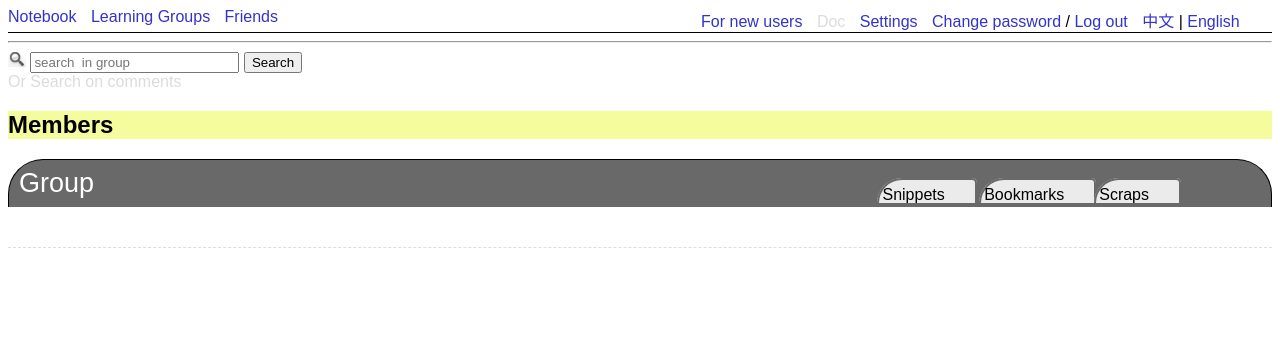
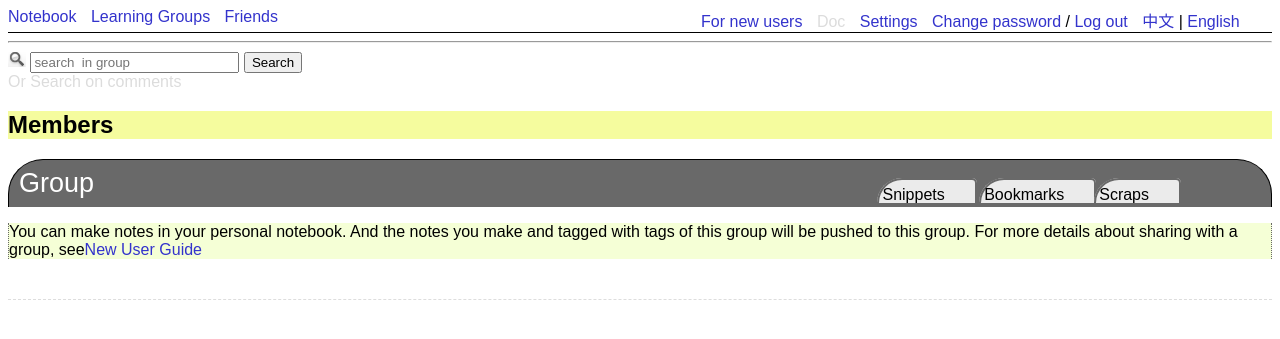
Before and after one commit to yejia/osl_notebook, a Django app: template templates/social/group_notes.html in a window 1280 px wide. Shown: the top 339 px of the page. Run offline with Django 3.2, Linux system fonts and the light colour scheme; the template is opened without the code that fills it, so the values that code supplies are empty; parts of the project's set-up code (start-up, migrations or seed data) failed here and were passed over.

Commit message:
add a help info to group page

```diff
--- a/templates/social/group_notes.html
+++ b/templates/social/group_notes.html
@@ -65,6 +65,9 @@
 {% endif %}
 </p>
 
+<p>{% trans "You can make notes in your personal notebook. And the notes you make and tagged with tags of this group will be pushed to this group." %}
+  {% trans "For more details about sharing with a group, see" %}<a href="/forNewUsers/">{% trans "New User Guide" %}</a>
+</p>
 
 <div>
 
```
Also changed, not shown: locale/zh_CN/LC_MESSAGES/django.po, 1 other file.
